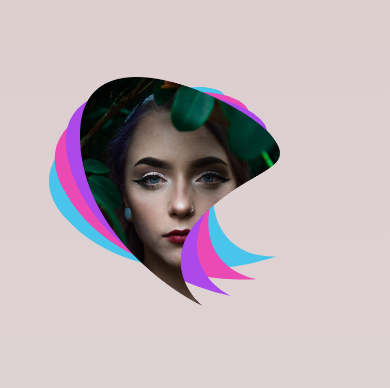
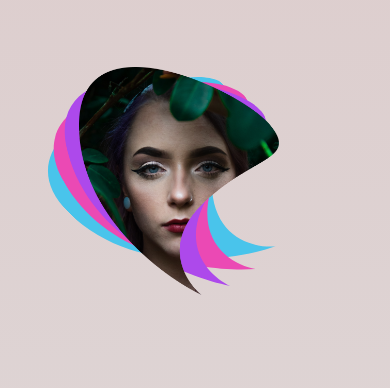
Before and after one commit to Lutho420/Hosterr, a plain HTML site: page Hosterr/index.html in a window 390 px wide. Shown: the part 118-506 px from the top of the page. Drawn offline with nearby package versions, Linux system fonts and the light colour scheme; a web font is replaced by a local one.

Commit message:
Add files via upload

```diff
--- a/Hosterr/css/styles.css
+++ b/Hosterr/css/styles.css
@@ -219,6 +219,9 @@ footer {
 }
 
 @media screen and (max-width: 645px) {
+    body {
+        margin: 1.2em 3em;
+    }
     input {
         margin-bottom: 1em;
         padding-right: 0;
@@ -232,6 +235,8 @@ footer {
     }
 }
 @media screen and (max-width: 460px) {
+    body {
+        margin: 0.85em 1.5em;    }
     .logo {
         flex-direction: column;
     }
```
